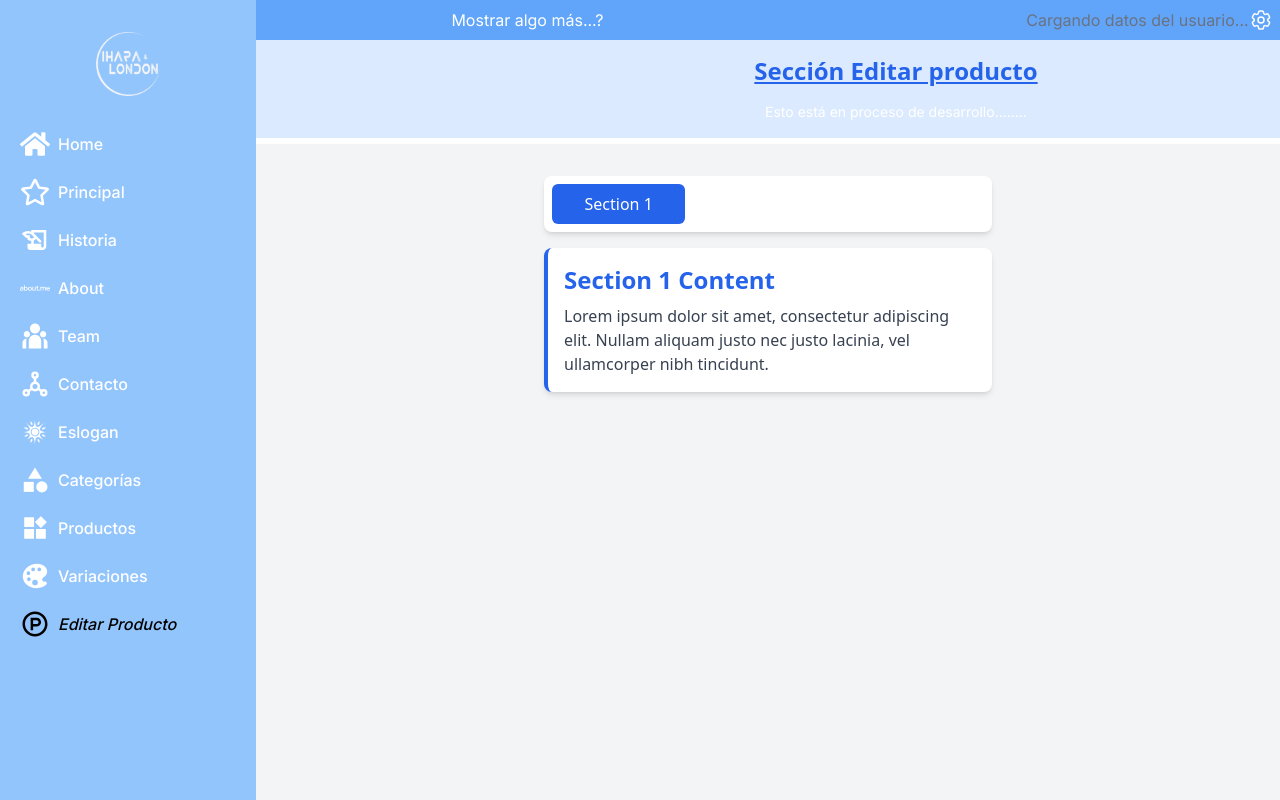
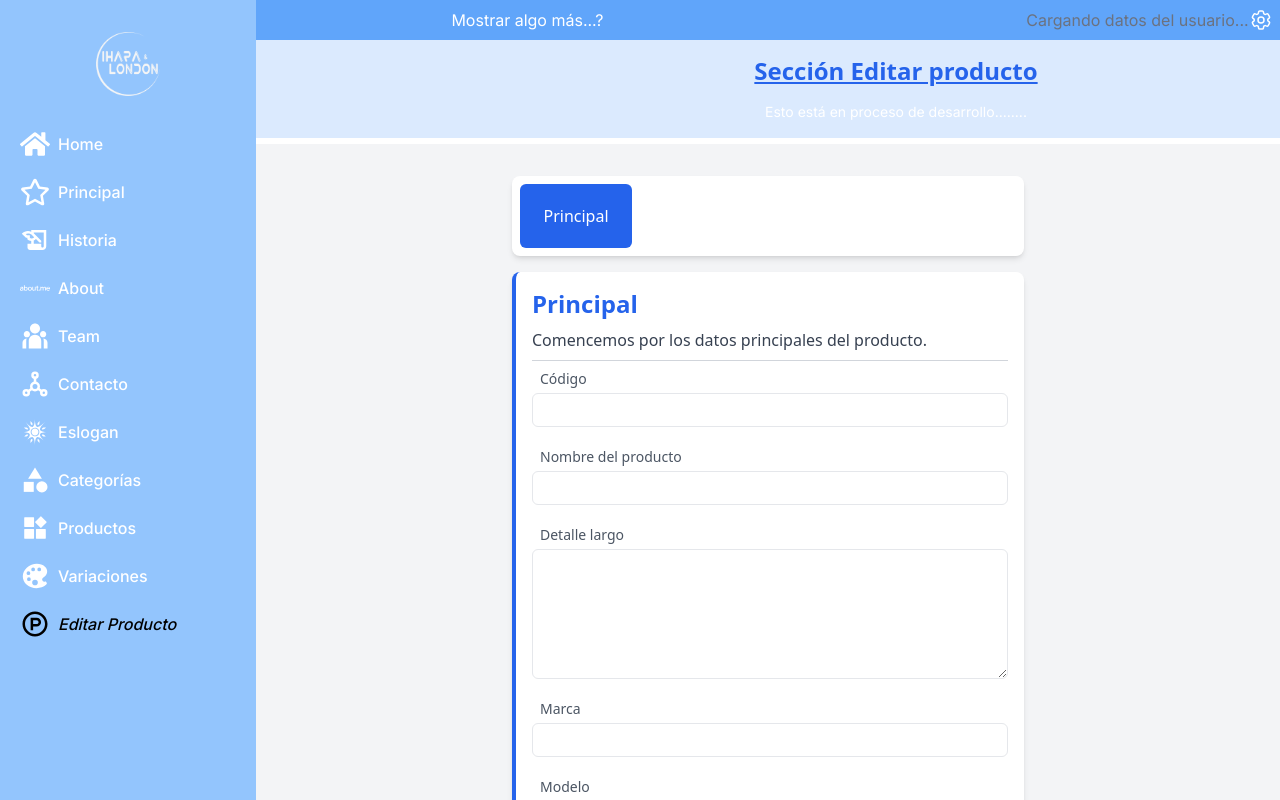
Before and after one commit to fsquaglia/commerce, a Next.js app: page /dashboard/productedit in a window 1280 px wide. Shown: the top 800 px of the page. Built offline with nearby package versions, Linux system fonts and the light colour scheme; no server answers.

Commit message:
continuando con edit product

```diff
--- a/package.json
+++ b/package.json
@@ -22,6 +22,7 @@
     "react-horizontal-scrolling-menu": "^7.1.1",
     "react-icons": "^5.2.1",
     "react-scroll": "^1.9.0",
+    "react-select": "^5.8.1",
     "sweetalert2": "^11.12.0",
     "uuid": "^10.0.0",
     "zod": "^3.23.8"
--- /dev/null
+++ b/src/app/dashboard/productedit/StockBySize.jsx
@@ -0,0 +1,58 @@
+"use client";
+
+import Select from "react-select";
+import CreatableSelect from "react-select/creatable";
+import InputCustom from "@/ui/InputCustom";
+import ButtonDashboard from "@/ui/ButtonDashboard";
+
+function CustomSelect({ options }) {
+  const customOptions = options.map((option) => ({
+    label: option,
+    value: option,
+  }));
+
+  return (
+    <div className="border p-2 rounded flex flex-row flex-wrap">
+      {/* Contenedor izquierdo */}
+      <div className="flex flex-col w-1/2 p-2">
+        <div className="flex flex-row items-center w-full gap-2 mb-2">
+          <label htmlFor="size" className="text-sm mx-2 w-24">
+            Tamaño
+          </label>
+          <CreatableSelect
+            isClearable
+            options={customOptions}
+            placeholder="Selecciona o tipea..."
+            className="w-full text-sm"
+          />
+        </div>
+
+        <div className="flex flex-row items-center w-full gap-2 mb-2">
+          <label htmlFor="amount" className="text-sm mx-2 w-24">
+            Cantidad
+          </label>
+          <input
+            type="number"
+            id="amount"
+            name="amount"
+            placeholder="1"
+            className="w-full border rounded p-1 text-sm p-2"
+          />
+        </div>
+
+        <div className="flex mx-auto">
+          <ButtonDashboard textButton={"Agregar"} />
+        </div>
+      </div>
+
+      {/* Contenedor derecho */}
+      <div className=" w-1/2 p-2 flex justify-center items-center">
+        <p className="text-sm">
+          Selecciona un tamaño y cantidad para agregarlo
+        </p>
+      </div>
+    </div>
+  );
+}
+
+export default CustomSelect;
--- a/src/app/dashboard/productedit/page.js
+++ b/src/app/dashboard/productedit/page.js
@@ -1,79 +1,168 @@
 "use client";
 import { useState } from "react";
+import InputCustom from "@/ui/InputCustom";
+import SwitchVisible from "@/ui/SwitchVisible";
+import SwitchText from "@/ui/SwitchText";
+import ButtonDashboard from "@/ui/ButtonDashboard";
+import CustomSelect from "./StockBySize";
+
+//obtener la fecha de ayer en formato string AAAAMMDD
+function getYesterdayDate() {
+  const yesterday = new Date();
+  yesterday.setDate(yesterday.getDate() - 1);
+
+  const year = yesterday.getFullYear();
+  const month = String(yesterday.getMonth() + 1).padStart(2, "0");
+  const day = String(yesterday.getDate()).padStart(2, "0");
+
+  return `${year}${month}${day}`;
+}
+
+//Configuración UI de las secciones
+const Section = ({ title, description, children }) => (
+  <div className="transition-all duration-300 bg-white p-4 rounded-lg shadow-md border-l-4 border-blue-600">
+    <h2 className="text-2xl font-semibold mb-2 text-blue-600">{title}</h2>
+    <p className="text-gray-700 mb-1">{description}</p>
+    <hr className="border-gray-300 my-2" />
+    <div className="w-full flex flex-col">{children}</div>
+  </div>
+);
+
+//data de las secciones
+const sections = [
+  {
+    name: "Principal",
+    id: 1,
+    description: "Comencemos por los datos principales del producto.",
+    content: (
+      <>
+        <InputCustom name={"codigoNro"} labelText={"Código "} />
+        <InputCustom name={"nombre"} labelText={"Nombre del producto "} />
+        <InputCustom
+          name={"detalle"}
+          labelText={"Detalle largo"}
+          type={"textarea"}
+        />
+        <InputCustom name={"marca"} labelText={"Marca "} />
+        <InputCustom name={"modelo"} labelText={"Modelo "} />
+        <InputCustom name={"color"} labelText={"Color "} type={"select"} />
+      </>
+    ),
+  },
+  {
+    name: "Imagen",
+    id: 2,
+    description: "Agrega una imagen a tu producto.",
+    content: (
+      <p> Aquí irán los inputs y componentes para la sección de imagen </p>
+    ),
+  },
+  {
+    name: "Control stock",
+    id: 3,
+    description: "Control de stock y magnitudes.",
+    content: (
+      <>
+        <InputCustom
+          name={"precioCompra"}
+          labelText={"Precio de compra "}
+          inputType={"number"}
+        />
+        <InputCustom
+          name={"precioVenta"}
+          labelText={"Precio de venta "}
+          inputType={"number"}
+        />
+        <InputCustom
+          name={"fechaCompra"}
+          labelText={"Fecha de compra AAAAMMDD "}
+          inputType={"number"}
+          placeHolder={getYesterdayDate()}
+        />
+        <InputCustom
+          name={"IDgrupoDeValores"}
+          type={"select"}
+          labelText={"Grupo de Valores "}
+        />
+        <div className="my-4">
+          <CustomSelect
+            options={["Apple", "Banana", "Cherry", "Date", "Grape"]}
+          />
+        </div>
+        <div className="my-4">
+          <SwitchText text1={"Borrador"} text2={"Publicado"} />
+        </div>
+      </>
+    ),
+  },
+  {
+    name: "Extras",
+    id: 4,
+    description: "Agreguemos más información a tu producto",
+    content: (
+      <>
+        <InputCustom name={"extra1"} labelText={"Dato extra 1 "} />
+        <InputCustom name={"extra2"} labelText={"Dato extra 2 "} />
+        <SwitchVisible switchLabel={"En Oferta"} />
+        <InputCustom
+          name={"porcentajeDescuentoOferta"}
+          labelText={"Descuento (%) "}
+          inputType={"number"}
+        />
+        <InputCustom
+          name={"productosRelacionados"}
+          labelText={"Productos relacionados "}
+        />
+        <InputCustom name={"hashtags"} labelText={"Hashtags# "} />
+      </>
+    ),
+  },
+];
 
 function TabComponent() {
   const [openTab, setOpenTab] = useState(1);
 
   return (
-    <div className="bg-gray-100 font-sans flex h-screen justify-center">
-      <div className="p-8">
-        <div className="max-w-md mx-auto">
+    <div className="bg-gray-100 font-sans flex h-screen justify-center w-full">
+      <div className="py-8 w-full lg:w-3/4 xl:w-1/2">
+        <div className="w-full">
+          {/* Encabezado y Tabs con botones*/}
           <div className="mb-4 flex space-x-4 p-2 bg-white rounded-lg shadow-md">
+            {sections.map((section) => (
               <button
-              onClick={() => setOpenTab(1)}
+                key={section.id}
+                onClick={() => setOpenTab(section.id)}
                 className={`flex-1 py-2 px-4 rounded-md focus:outline-none transition-all duration-300 ${
-                openTab === 1 ? "bg-blue-600 text-white" : ""
+                  openTab === section.id ? "bg-blue-600 text-white" : ""
                 }`}
               >
-              Section 1
+                {section.name}
               </button>
-            <button
-              onClick={() => setOpenTab(2)}
-              className={`flex-1 py-2 px-4 rounded-md focus:outline-none transition-all duration-300 ${
-                openTab === 2 ? "bg-blue-600 text-white" : ""
-              }`}
-            >
-              Section 2
-            </button>
-            <button
-              onClick={() => setOpenTab(3)}
-              className={`flex-1 py-2 px-4 rounded-md focus:outline-none transition-all duration-300 ${
-                openTab === 3 ? "bg-blue-600 text-white" : ""
-              }`}
-            >
-              Section 3
-            </button>
+            ))}
           </div>
 
-          {openTab === 1 && (
-            <div className="transition-all duration-300 bg-white p-4 rounded-lg shadow-md border-l-4 border-blue-600">
-              <h2 className="text-2xl font-semibold mb-2 text-blue-600">
-                Section 1 Content
-              </h2>
-              <p className="text-gray-700">
-                Lorem ipsum dolor sit amet, consectetur adipiscing elit. Nullam
-                aliquam justo nec justo lacinia, vel ullamcorper nibh tincidunt.
-              </p>
-              {/* Agrega aquí los inputs de entrada para Section 1 */}
+          {/* Aquí van los inputs y componentes de las secciones */}
+          <div>
+            {sections.map(
+              (section) =>
+                openTab === section.id && (
+                  <Section
+                    key={section.id}
+                    title={section.name}
+                    description={section.description}
+                  >
+                    {section.content}
+                  </Section>
+                )
+            )}
           </div>
-          )}
 
-          {openTab === 2 && (
-            <div className="transition-all duration-300 bg-white p-4 rounded-lg shadow-md border-l-4 border-blue-600">
-              <h2 className="text-2xl font-semibold mb-2 text-blue-600">
-                Section 2 Content
-              </h2>
-              <p className="text-gray-700">
-                Proin non velit ac purus malesuada venenatis sit amet eget
-                lacus. Morbi quis purus id ipsum ultrices aliquet Morbi quis.
-              </p>
-              {/* Agrega aquí los inputs de entrada para Section 2 */}
+          {/* Botón Guardar */}
+          <div className="mt-4 flex pb-2 bg-white rounded-lg shadow-md">
+            <div className="flex justify-center items-center mx-auto">
+              <ButtonDashboard textButton={"Guardar"} />
             </div>
-          )}
-
-          {openTab === 3 && (
-            <div className="transition-all duration-300 bg-white p-4 rounded-lg shadow-md border-l-4 border-blue-600">
-              <h2 className="text-2xl font-semibold mb-2 text-blue-600">
-                Section 3 Content
-              </h2>
-              <p className="text-gray-700">
-                Fusce hendrerit urna vel tortor luctus, nec tristique odio
-                tincidunt. Vestibulum ante ipsum primis in faucibus orci luctus
-                et ultrices posuere cubilia Curae.
-              </p>
-              {/* Agrega aquí los inputs de entrada para Section 3 */}
           </div>
-          )}
         </div>
       </div>
     </div>
--- a/src/ui/InputCustom.jsx
+++ b/src/ui/InputCustom.jsx
@@ -1,6 +1,60 @@
 "use client";
 
 import React from "react";
+
+function TypeShow({
+  typeParam,
+  name,
+  placeHolder,
+  inputValue,
+  onChange,
+  charLimit,
+  inputType = "text",
+}) {
+  switch (typeParam) {
+    case "input":
+      return (
+        <input
+          className="rounded-md border font-sans font-normal text-blue-gray-700 p-1"
+          name={name}
+          placeholder={placeHolder}
+          value={inputValue}
+          onChange={onChange}
+          maxLength={charLimit}
+          id={`id${name}`}
+          type={inputType === "text" ? "text" : "number"}
+        />
+      );
+    case "textarea":
+      return (
+        <textarea
+          className="rounded-md border font-sans font-normal text-blue-gray-700 p-1 overflow-y-auto"
+          name={name}
+          placeholder={placeHolder}
+          value={inputValue}
+          onChange={onChange}
+          maxLength={charLimit}
+          id={`id${name}`}
+          rows="5"
+          cols="30"
+        />
+      );
+    case "select":
+      return (
+        <select
+          className="rounded-md border font-sans font-normal text-blue-gray-700 p-1"
+          name={name}
+          placeholder={placeHolder}
+          value={inputValue}
+          onChange={onChange}
+          maxLength={charLimit}
+          id={`id${name}`}
+        />
+      );
+    default:
+      return <input />;
+  }
+}
 
 export default function InputCustom({
   labelText = "Label",
@@ -20,30 +74,17 @@ export default function InputCustom({
       >
         {labelText}
       </label>
-      {type === "input" ? (
-        <input
-          className="rounded-md border font-sans font-normal text-blue-gray-700 p-1"
-          name={name}
-          placeholder={placeHolder}
-          value={inputValue}
-          onChange={onChange}
-          maxLength={charLimit}
-          id={`id${name}`}
-        />
-      ) : (
-        <textarea
-          className="rounded-md border font-sans font-normal text-blue-gray-700 p-1 overflow-y-auto"
-          name={name}
-          placeholder={placeHolder}
-          value={inputValue}
-          onChange={onChange}
-          maxLength={charLimit}
-          id={`id${name}`}
-          rows="5"
-          cols="30"
-        />
-      )}
-      {showCharLimits ? (
+
+      <TypeShow
+        typeParam={type}
+        name={name}
+        placeHolder={placeHolder}
+        inputValue={inputValue}
+        onChange={onChange}
+        charLimit={charLimit}
+      />
+
+      {showCharLimits && type != "select" ? (
         <span className="block text-right text-xs text-blue-gray-600 mt-1">
           {inputValue.length} de {charLimit}
         </span>
--- a/src/ui/SwitchVisible.jsx
+++ b/src/ui/SwitchVisible.jsx
@@ -1,7 +1,7 @@
 "use client";
 import React, { useState } from "react";
 
-function SwitchVisible({ switchLabel, initialValue, onToggle }) {
+function SwitchVisible({ switchLabel, initialValue = false, onToggle }) {
   const [isOn, setIsOn] = useState(initialValue || false);
 
   const handleToggle = () => {
--- a/src/utils/SettingInitialData.js
+++ b/src/utils/SettingInitialData.js
@@ -402,6 +402,9 @@ export const variationsInitialData1 = {
       { talle: "3XL" },
       { talle: "4XL" },
       { talle: "5XL" },
+      { talle: "Único" },
+      { talle: "Genérico" },
+      { talle: "Extra" },
     ],
   },
   marca: {
```
Also changed, not shown: 2 other files (tests, documents, lock files or other folders). Lines whose indentation alone changed are shown as unchanged.
